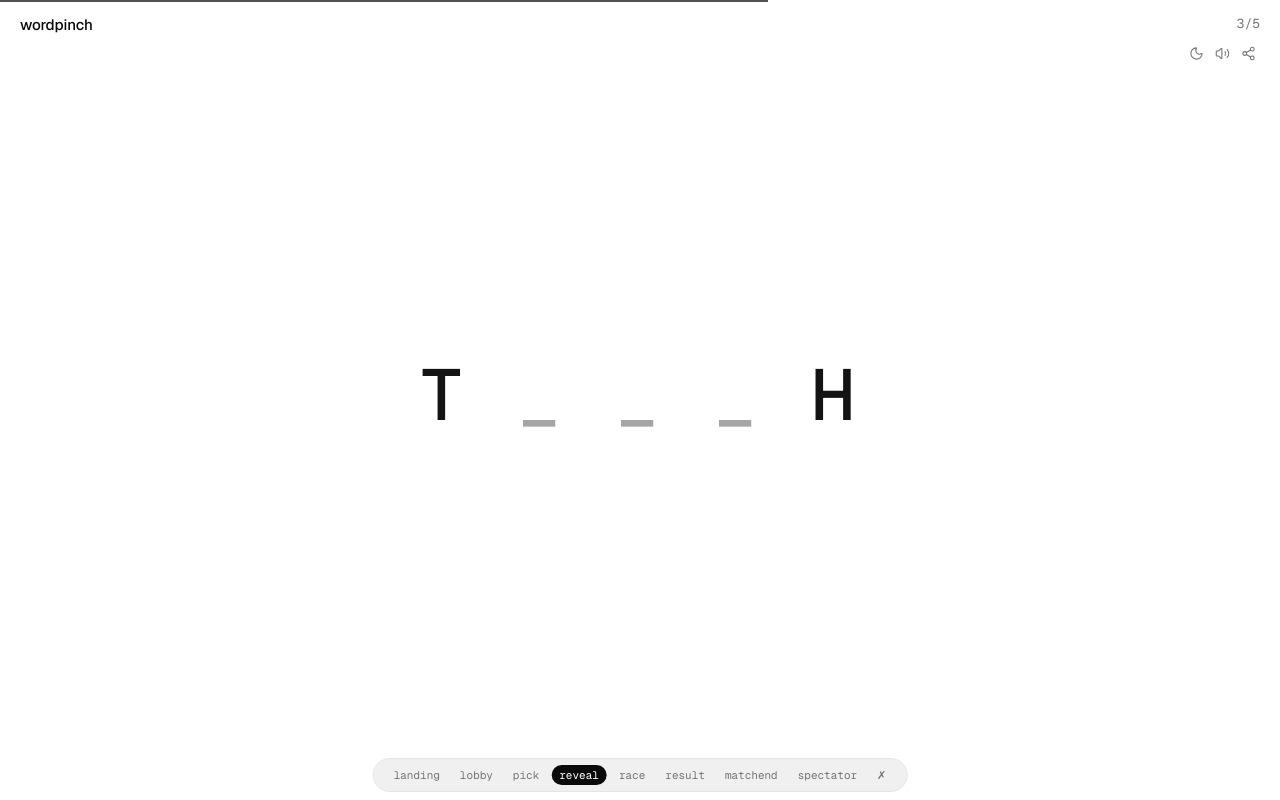
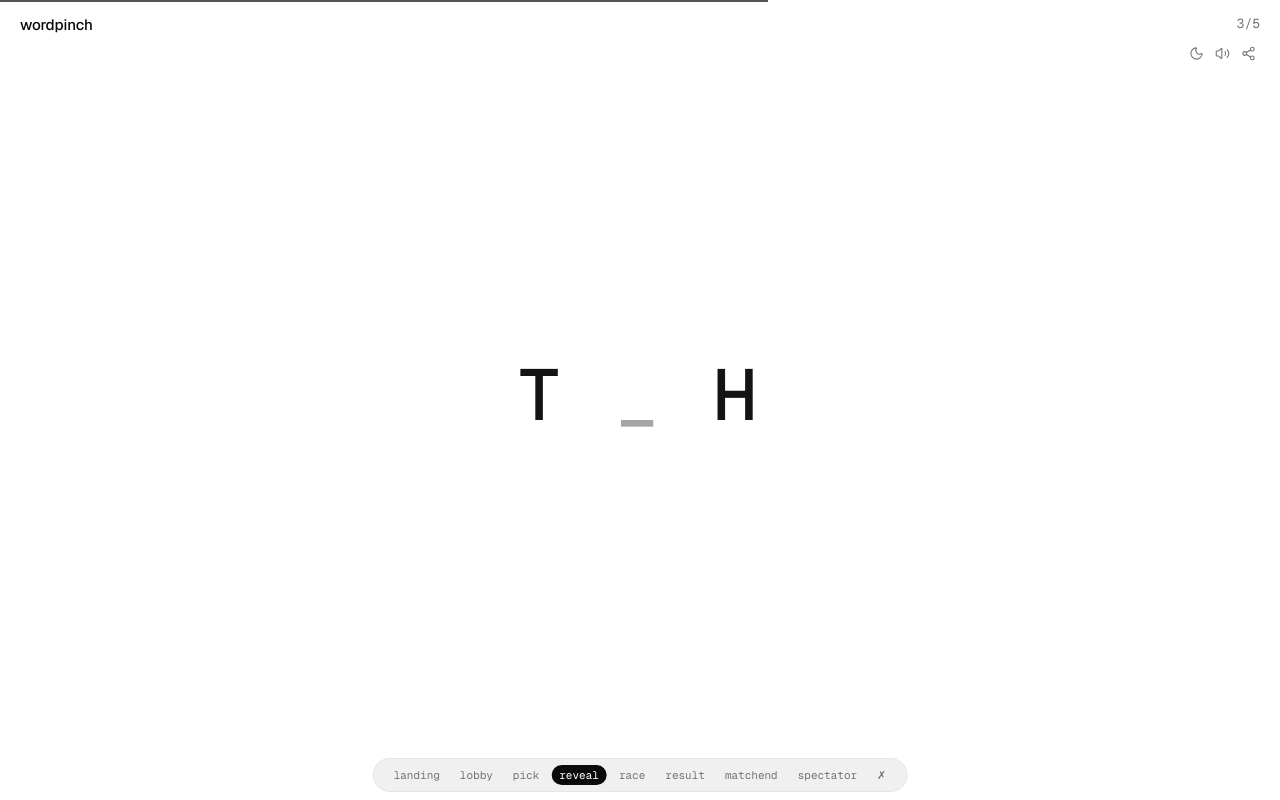
Before and after one commit to leonmathis/wordpinch, a Next.js app: page / in a window 1280 px wide. Both pictures are taken after a click on the button "reveal". Built offline with nearby package versions, Linux system fonts and the light colour scheme.

Commit message:
fix: update LettersDisplay to use dynamic gaps based on minWordLength

```diff
--- a/src/components/game/letters-display.tsx
+++ b/src/components/game/letters-display.tsx
@@ -5,6 +5,14 @@ type Props = {
   end: string;
   variant?: Variant;
   animated?: boolean;
+  /**
+   * Number of underscores between start and end. Encodes the minimum word
+   * length visually — pass `minWordLength - 2` so e.g. min=3 → one
+   * underscore (T _ H), min=5 → three underscores (T _ _ _ H). Defaults
+   * to 3 (the design's original 5-letter template) for callers that
+   * aren't yet wired to the setting.
+   */
+  gaps?: number;
 };
 
 export function LettersDisplay({
@@ -12,13 +20,20 @@ export function LettersDisplay({
   end,
   variant = "pinned",
   animated = false,
+  gaps = 3,
 }: Props) {
   const cls = variant === "template" ? "letters-template" : "letters-pinned";
   const className = animated ? `${cls} slide-up-in` : cls;
+  const safeGaps = Math.max(0, Math.floor(gaps));
   return (
     <div className={className}>
-      {start} <span className="gap">_</span>{" "}
-      <span className="gap">_</span> <span className="gap">_</span>{" "}
+      {start}
+      {Array.from({ length: safeGaps }, (_, i) => (
+        <span key={i}>
+          {" "}
+          <span className="gap">_</span>
+        </span>
+      ))}{" "}
       {end}
     </div>
   );
--- a/src/components/game/race-phase.tsx
+++ b/src/components/game/race-phase.tsx
@@ -50,6 +50,10 @@ function useRaceTimer(total: number, onExpire?: () => void) {
 export function RacePhase({ ctx }: { ctx: GameCtx }) {
   const A = ctx.letterStart;
   const B = ctx.letterEnd;
+  // Number of underscores between A and B = minWordLength - 2 (first + last
+  // letter are the bracket). Drives both the pinned template and the input
+  // placeholder so the minimum is visible at a glance.
+  const gaps = Math.max(0, ctx.minWordLength - 2);
   const [val, setVal] = React.useState(A);
   const [reject, setReject] = React.useState(false);
   const [submitting, setSubmitting] = React.useState(false);
@@ -173,7 +177,7 @@ export function RacePhase({ ctx }: { ctx: GameCtx }) {
       <div className="wp-body" style={{ paddingTop: 56 }}>
         <div className="wp-frame scene">
           <div className="flex items-center justify-between" style={{ marginBottom: 22 }}>
-            <LettersDisplay start={A} end={B} />
+            <LettersDisplay start={A} end={B} gaps={gaps} />
             <div
               className="font-mono tabular-nums"
               style={{
@@ -191,7 +195,7 @@ export function RacePhase({ ctx }: { ctx: GameCtx }) {
               className={`${RACE_INPUT_OVERRIDES} ${reject ? "shake flash-destructive" : ""}`}
               value={val}
               onChange={handle}
-              placeholder={`${A}${"_".repeat(3)}${B}`}
+              placeholder={`${A}${"_".repeat(gaps)}${B}`}
               aria-label="Your word"
               // readOnly (not disabled) while submitting: keeps focus on the
               // input so the user can keep trying after a rejected word. The
@@ -213,7 +217,9 @@ export function RacePhase({ ctx }: { ctx: GameCtx }) {
               />
               <span>{ctx.them.name} is typing</span>
             </div>
-            <div className="t-label">Press Enter to submit</div>
+            <div className="t-label">
+              min {ctx.minWordLength} letters · Enter to submit
+            </div>
           </div>
 
           <ScoreHud
--- a/src/components/game/reveal-phase.tsx
+++ b/src/components/game/reveal-phase.tsx
@@ -55,7 +55,15 @@ export function RevealPhase({ ctx }: { ctx: GameCtx }) {
               {label}
             </div>
           ) : null}
-          {step >= 4 ? <LettersDisplay start={A} end={B} variant="template" animated /> : null}
+          {step >= 4 ? (
+            <LettersDisplay
+              start={A}
+              end={B}
+              variant="template"
+              animated
+              gaps={ctx.minWordLength - 2}
+            />
+          ) : null}
           {step >= 4 ? (
             <div
               className="t-label-up"
--- a/src/components/game/spectator-phase.tsx
+++ b/src/components/game/spectator-phase.tsx
@@ -12,6 +12,7 @@ const RACE_INPUT_OVERRIDES =
 export function SpectatorPhase({ ctx }: { ctx: GameCtx }) {
   const A = ctx.letterStart;
   const B = ctx.letterEnd;
+  const gaps = Math.max(0, ctx.minWordLength - 2);
 
   return (
     <>
@@ -29,7 +30,7 @@ export function SpectatorPhase({ ctx }: { ctx: GameCtx }) {
       <div className="wp-body" style={{ paddingTop: 76 }}>
         <div className="wp-frame scene">
           <div className="flex items-center justify-between" style={{ marginBottom: 22 }}>
-            <LettersDisplay start={A} end={B} />
+            <LettersDisplay start={A} end={B} gaps={gaps} />
             <div className="font-mono tabular-nums" style={{ fontSize: 24 }}>
               14s
             </div>
@@ -40,7 +41,7 @@ export function SpectatorPhase({ ctx }: { ctx: GameCtx }) {
               className={`${RACE_INPUT_OVERRIDES} opacity-50`}
               disabled
               value=""
-              placeholder={`${A}${"_".repeat(3)}${B}`}
+              placeholder={`${A}${"_".repeat(gaps)}${B}`}
               readOnly
               aria-label="Spectator view"
             />
```
